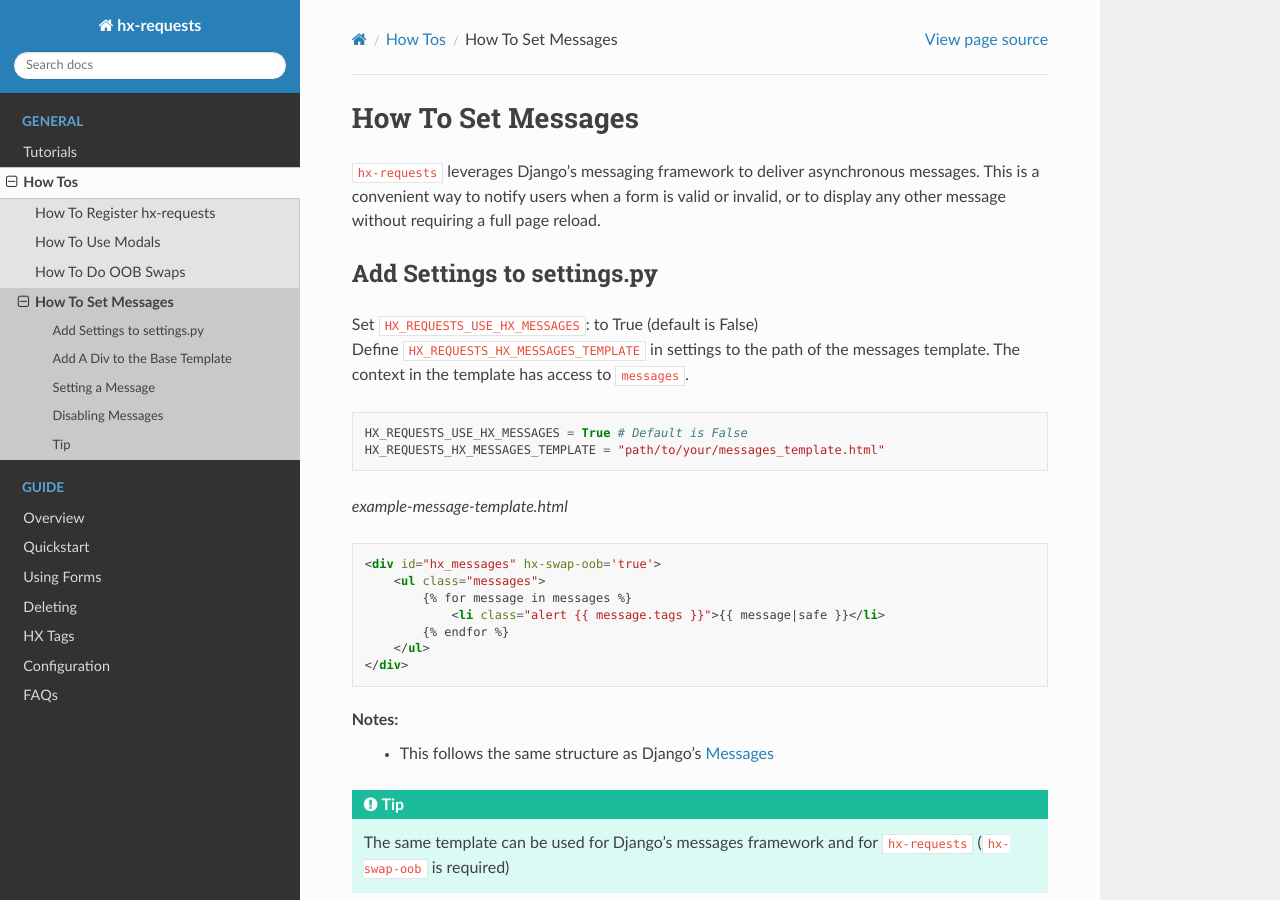
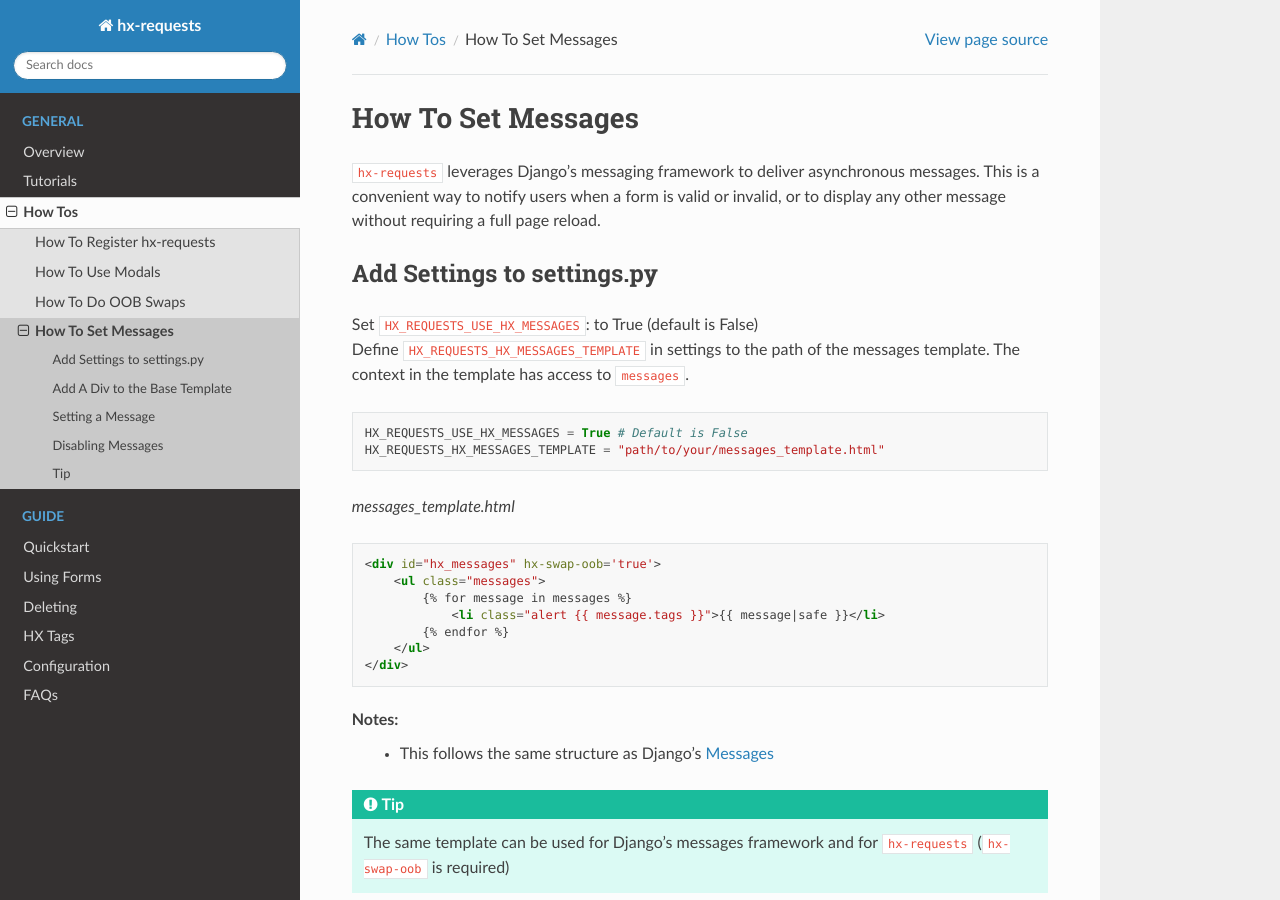
Before and after one commit to yaakovLowenstein/hx-requests, a Sphinx documentation site: the page built from docs/how_tos/use_messages.rst, in a window 1280 px wide and 900 px high. Built offline with Sphinx 7.4.7 and the Read the Docs theme 3.1.0, drawn with Linux system fonts in a browser that asks for light colours; pages that are not in the unit, such as notebooks, are missing from menus.

```diff
--- a/docs/how_tos/use_messages.rst
+++ b/docs/how_tos/use_messages.rst
@@ -15,7 +15,7 @@ Add Settings to settings.py
     HX_REQUESTS_USE_HX_MESSAGES = True # Default is False
     HX_REQUESTS_HX_MESSAGES_TEMPLATE = "path/to/your/messages_template.html"
 
-*example-message-template.html*
+*messages_template.html*
 
 .. code-block:: html
 
--- a/docs/index.rst
+++ b/docs/index.rst
@@ -15,6 +15,7 @@ with htmx, and many other awesome features.
    :maxdepth: 2
    :caption: General
 
+   overview
    tutorials/index
    how_tos/index
 
@@ -22,7 +23,6 @@ with htmx, and many other awesome features.
    :maxdepth: 2
    :caption: Guide
 
-   guide/overview
    guide/quickstart
    guide/forms
    guide/delete
```
Also changed, not shown: docs/overview.rst (renamed from docs/guide/overview.rst).
